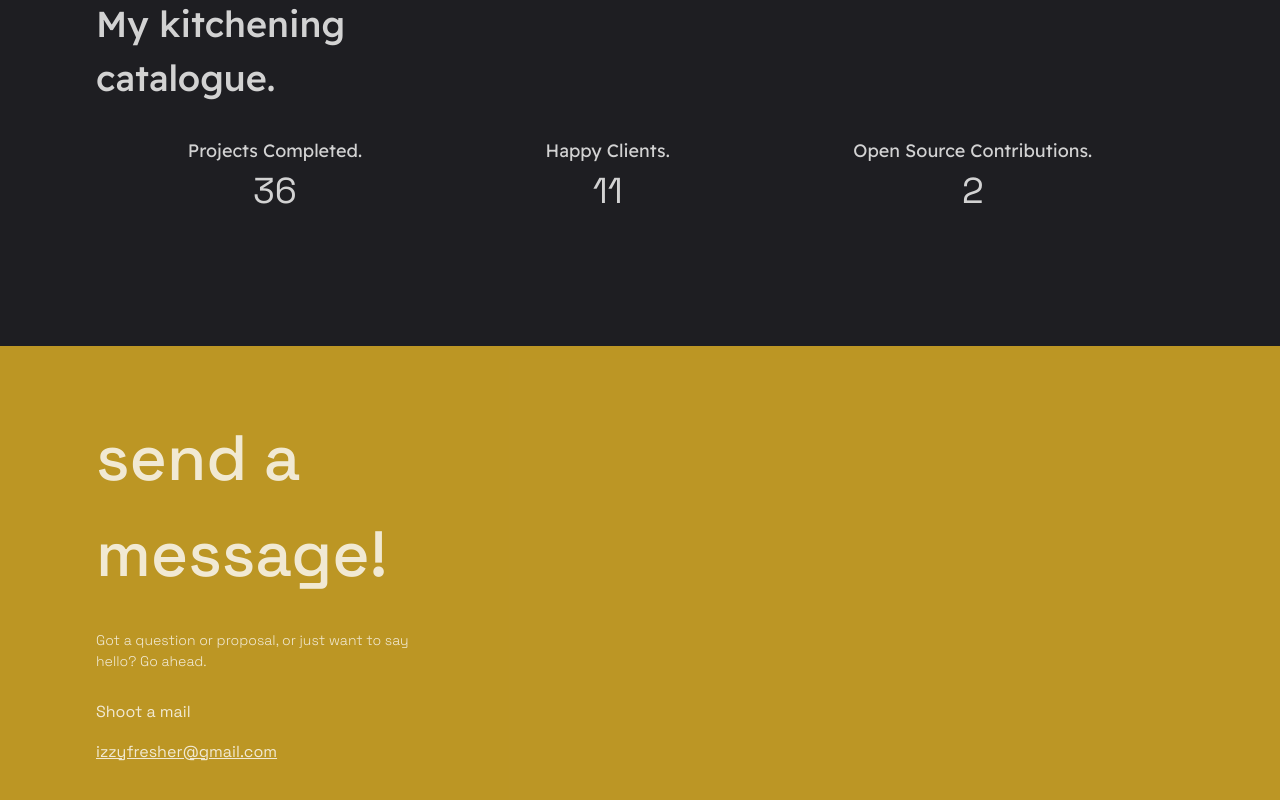
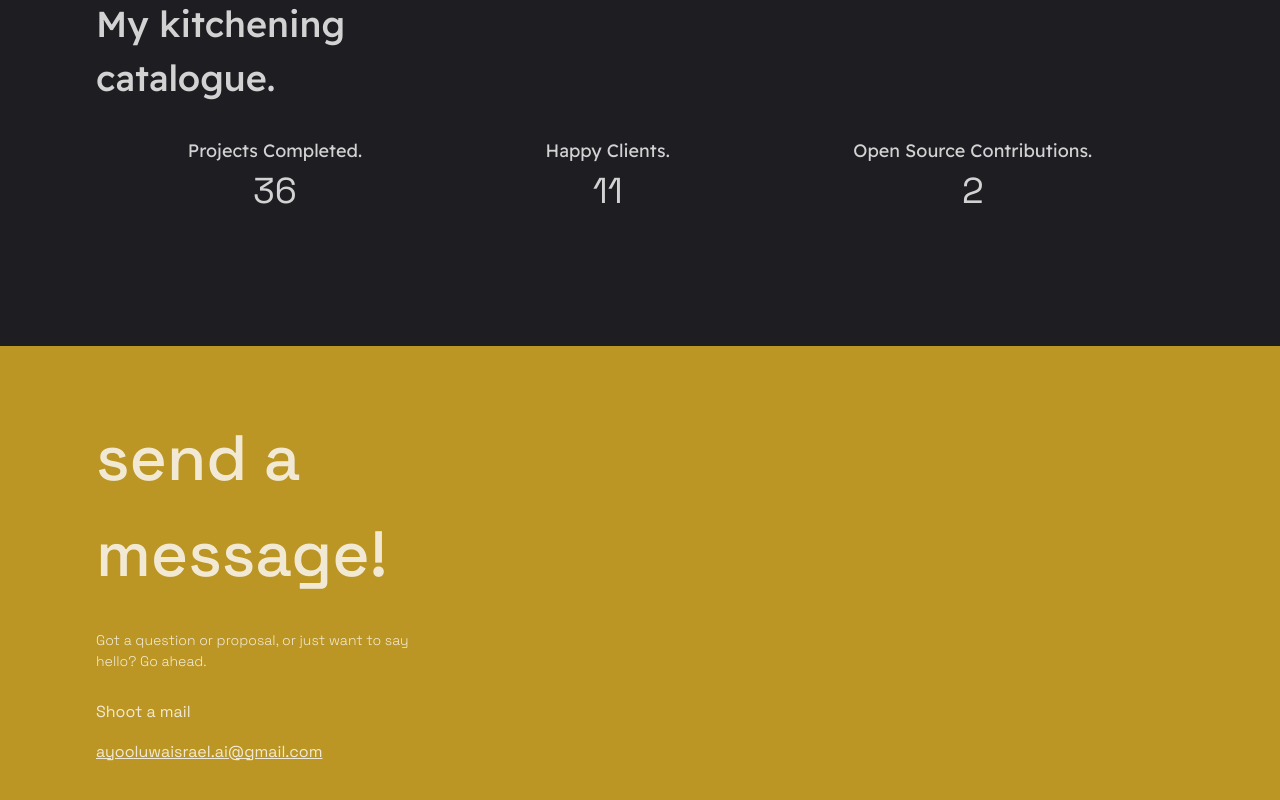
Before and after one commit to AyoOluwa-Israel/portfollio, a React (Vite) app: page / in a window 1280 px wide. Shown: the part 1697-2497 px from the top of the page. Built offline with nearby package versions, Linux system fonts and the light colour scheme.

Commit message:
fix: deployment  #0

```diff
--- a/src/components/Footer/index.jsx
+++ b/src/components/Footer/index.jsx
@@ -7,7 +7,7 @@
         <p className="text-[64px] font-medium">send a <br /> message!</p>
         <p className="text-[14px] font-extralight sm:w-[30%] w-[100%] my-[2em]">Got a question or proposal, or just want to say hello? Go ahead.</p>
         <p className="text-[16px] mb-[1em]">Shoot a mail</p>
-        <a href="mailto:izzyfresher@gmail.com" className="underline">izzyfresher@gmail.com</a>
+        <a href="mailto:izzyfresher@gmail.com" className="underline">ayooluwaisrael.ai@gmail.com</a>
       </div>
     </div>
   );
```
